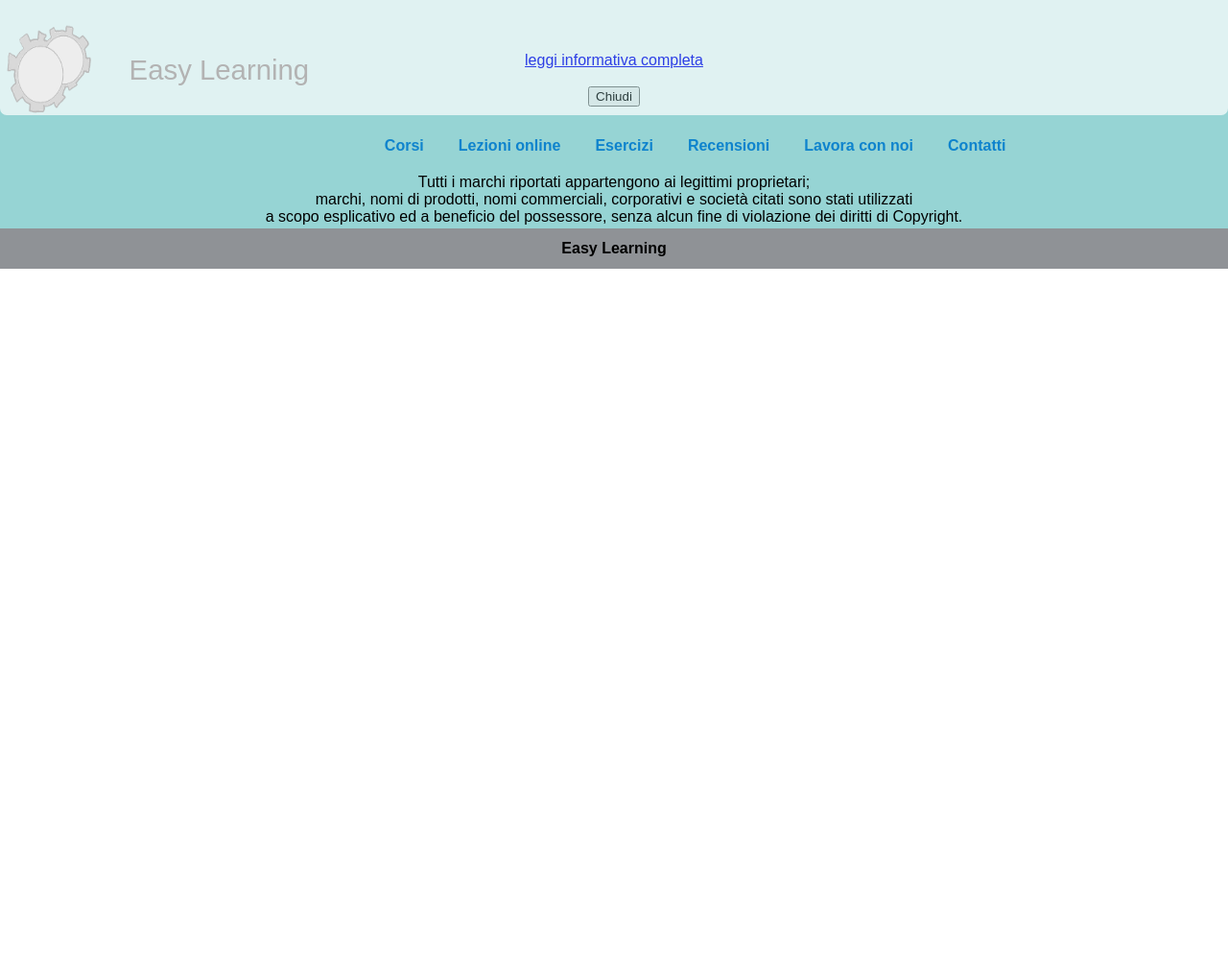
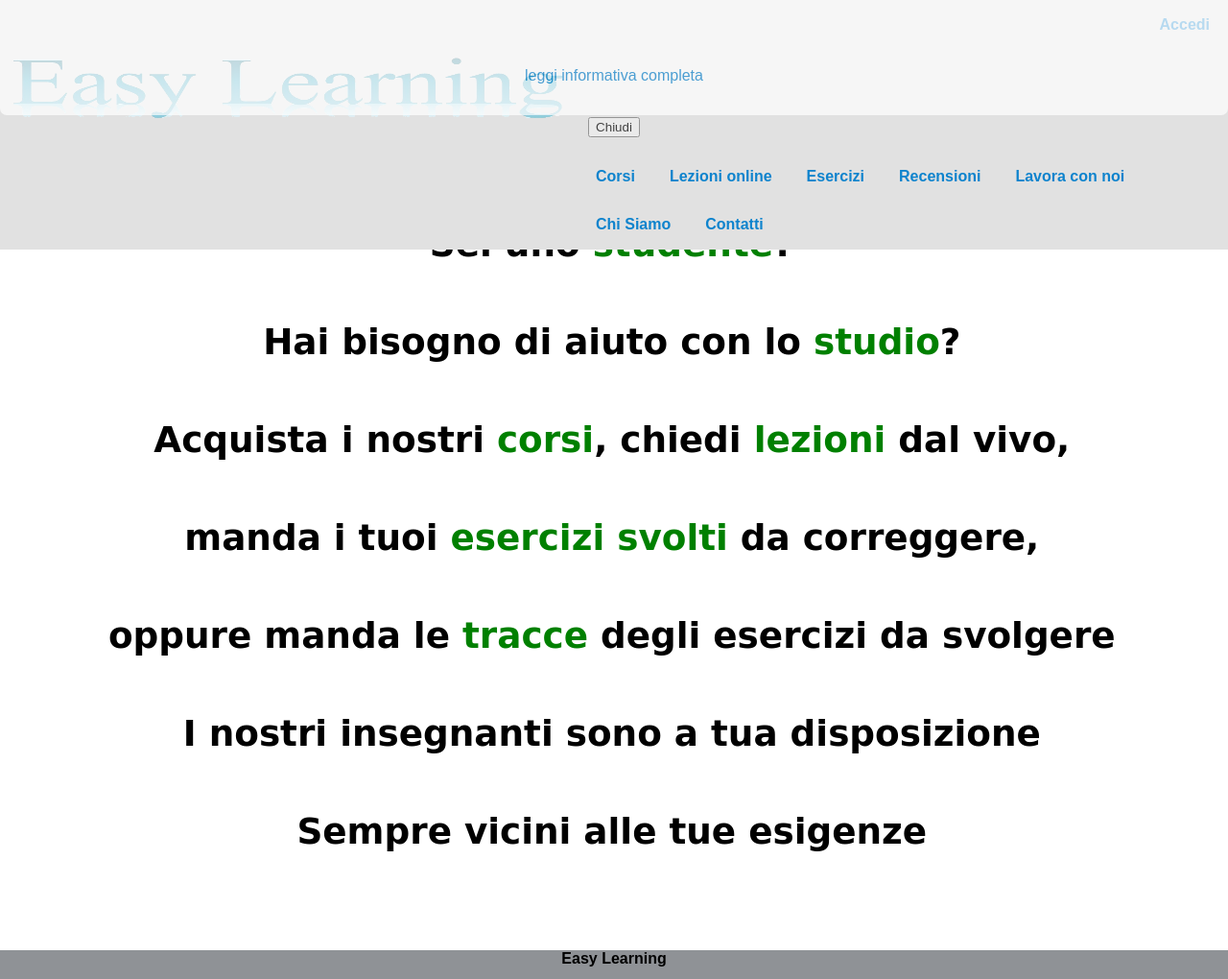
Before and after one commit to marchese89/lezioni-marchese, a PHP site: page / in a window 1280 px wide. Shown: the whole page at 96% size. Run offline with PHP 8.4, Linux system fonts and the light colour scheme.

Commit message:
creata home

```diff
--- a/fogliCSS/home.css
+++ b/fogliCSS/home.css
@@ -1,19 +1,27 @@
-
-
 /*stili per il layout fluido*/
-html,body{height: 100%; width:100%; margin: 0; padding: 0;overflow-x:auto;}
-body{font-family: arial,sans-serif;
-     height:100%;
+html, body {
+	height: 100%;
+	width: 100%;
+	margin: 0;
+	padding: 0;
+	overflow-x: auto;
 }
 
+body {
+	font-family: arial, sans-serif;
+	height: 100%;
+}
 
 /* css per MIE browsers */
-html {overflow-y: auto;}
-body {overflow-y: scroll;}
+html {
+	overflow-y: auto;
+}
 
+body {
+	overflow-y: scroll;
+}
 
-
-div#header{
+div#header {
 	/*position:relative;
     top:0;
     margin-left: auto;
@@ -25,35 +33,54 @@ div#header{
     font-size:14px;
     padding: 15px 15px 25px 15px;
 */
-    -moz-border-radius:7px 7px 0 0 ;
-    -webkit-border-radius:7px 7px 0 0;
-    border-radius:7px 7px 0 0;
-
+	-moz-border-radius: 7px 7px 0 0;
+	-webkit-border-radius: 7px 7px 0 0;
+	border-radius: 7px 7px 0 0;
 }
 
+h1, h2 {
+	margin: 0;
+	padding: 0
+}
 
-h1,h2{margin: 0;padding:0}
-h1{padding-left:10px;font: bold 3.3em/80px arial,sans-serif; text-align:center}
-h2{font: bold 2.5em/20px arial,sans-serif; text-align:center}
+h1 {
+	padding-left: 10px;
+	font: bold 3.3em/80px arial, sans-serif;
+	text-align: center
+}
+
+h2 {
+	font: bold 2.5em/20px arial, sans-serif;
+	text-align: center
+}
+
+header {
+	top: 0;
+	position: fixed;
+	top: 0;
+	width: 100%;
+	background-color: #e1e1e1
+}
+
+footer {
+	background-color: #8f9296;
+	text-align: center;
+	color: black;
+	position: fixed;
+	bottom: 0;
+	width: 100%;
+	height: 30px;
+}
 
 /*stili specifici per il layout*/
-
-
-
-
-div#mostraPagina{
-    *position:inherit;
-    *z-index:2;
+div#mostraPagina {
+	*position: inherit;
+	*z-index: 2;
 }
 
-
-
-
-
 .h4 {
-
 	background-repeat: no-repeat;
-    background-size:cover;
+	background-size: cover;
 	color: #0e83cd;
 	font-size: 14px;
 	font-weight: normal;
@@ -71,13 +98,11 @@ div#mostraPagina{
 	-webkit-border-radius: 3px;
 }
 
-
-.h4:hover{
-
+.h4:hover {
 	*border-bottom: 2px solid #0E9CFB;
 	border: 2px solid;
 	color: #0E9CFB;
-    -moz-text-decoration-color:#0E9CFB;
+	-moz-text-decoration-color: #0E9CFB;
 	margin-top: 3px;
 	margin-right: 3px;
 	margin-left: 3px;
@@ -85,7 +110,6 @@ div#mostraPagina{
 	border-radius: 3px;
 	-moz-border-radius: 3px;
 	-webkit-border-radius: 3px;
-
 }
 
 .testoNonSott:link, a:visited {
@@ -100,17 +124,15 @@ tr.rigatop {
 	border: solid;
 	border-width: 1px 0;
 	border-bottom: none;
-
 }
 
 tr.rigabott {
 	border: solid;
 	border-width: 1px 0;
 	border-top: none;
-
 }
 
-#cookie{
+#cookie {
 	position: fixed;
 	top: 0;
 	left: auto;
@@ -121,25 +143,33 @@ tr.rigabott {
 	opacity: 0.7;
 	width: 100%;
 	height: 120px;
-    text-align:center;
-    color:#ffffff;
+	text-align: center;
+	color: #ffffff;
 	display: none;
 }
 
 th, td {
-  background-color: #96D4D4;
+
 }
 
-.logo{
+.logo {
 	border-radius: 7px;
 	-webkit-border-radius: 7px;
 	-moz-border-radius: 7px;
 }
 
-
-.file_upload{
+.file_upload {
 	display: block;
 	visibility: hidden;
 	width: 0;
 	height: 0;
 }
+
+a {
+	color: #0e83cd;
+	display: inline-block;
+	font-size: 16px;
+	line-height: 50px;
+	padding: 0 18px;
+	text-decoration: none;
+}
--- a/fogliCSS/menu.css
+++ b/fogliCSS/menu.css
@@ -1,23 +1,22 @@
 @charset "UTF-8";
-#cssmenu ul,
-#cssmenu li,
-#cssmenu span,
-#cssmenu a {
+
+#cssmenu ul, #cssmenu li, #cssmenu span, #cssmenu a {
 	border: 0;
 	margin: 0;
 	padding: 0;
 	position: relative;
 }
+
 #cssmenu {
-
 	height: 50px;
 }
-#cssmenu:after,
-#cssmenu ul:after {
+
+#cssmenu:after, #cssmenu ul:after {
 	content: '';
 	display: block;
 	clear: both;
 }
+
 #cssmenu a {
 	color: #0e83cd;
 	display: inline-block;
@@ -26,67 +25,77 @@
 	padding: 0 18px;
 	text-decoration: none;
 }
+
 #cssmenu ul {
 	list-style: none;
 }
-#cssmenu > ul {
+
+#cssmenu>ul {
 	float: left;
 }
-#cssmenu > ul > li {
+
+#cssmenu>ul>li {
 	float: left;
+	align
+	=left;
 }
-#cssmenu > ul > li:first-child a {
+
+#cssmenu>ul>li:first-child a {
 
 }
-#cssmenu > ul > li.active a,
-#cssmenu > ul > li:hover > a {
+
+#cssmenu>ul>li.active a, #cssmenu>ul>li:hover>a {
+
+}
+
+#cssmenu>ul>li:hover>a {
+	background-color: #ffffff;
+}
 
 }
 #cssmenu .has-sub {
 	z-index: 1;
+}
 
+#cssmenu .has-sub:hover>ul {
+	display: block;
 }
-#cssmenu .has-sub:hover > ul {
-  display: block;
 
-}
 #cssmenu .has-sub ul {
 	display: none;
 	position: absolute;
-  width: 180px;
 	top: 100%;
 	left: 0;
+}
 
-}
 #cssmenu .has-sub ul li a {
 	color: #0e83cd;
 	display: block;
 	line-height: 100%;
 	padding: 14px 10px;
 	font-size: 16px;
+	background-color: #ffffff;
+}
 
+#cssmenu .has-sub ul li:hover a {
+	background-color: #c0c0c0;
+}
 
+#cssmenu .has-sub .has-sub:hover>ul {
+	display: block;
 }
-#cssmenu .has-sub ul li:hover a {
-background-color: #808080;
 
-}
-#cssmenu .has-sub .has-sub:hover > ul {
-  display: block;
-
-}
 #cssmenu .has-sub .has-sub ul {
 	display: none;
 	position: absolute;
 	left: 100%;
 	top: 0;
+}
+
+#cssmenu .has-sub .has-sub ul li a {
 
 }
-#cssmenu .has-sub .has-sub ul li a {
 
-
+#cssmenu .has-sub .has-sub ul li a:hover {
+	background-color: #0e83cd;
 }
-#cssmenu .has-sub .has-sub ul li a:hover {
-  background-color: #808080;
-
-}
--- /dev/null
+++ b/home.php
@@ -0,0 +1,20 @@
+<?php
+if (!$conn) {
+    header("Location: ../index.html");
+}
+?>
+
+<div>
+<table style="width: 100%; font-size: 28pt;font-family: cursive;">
+<tr style="height: 200px;align-content: center"><td><b></b></td></tr>
+<tr style="height: 100px;align-content: center"><td><b>Sei uno <font color="green">studente</font>?</b></td></tr>
+<tr style="height: 100px"><td><b>Hai bisogno di aiuto con lo <font color="green">studio</font>?</b><td></td></tr>
+<tr style="height: 100px"><td><b>Acquista i nostri <font color="green">corsi</font>, chiedi <font color="green">lezioni</font> dal vivo,</b><td></td></tr>
+<tr style="height: 100px"><td><b>manda i tuoi <font color="green">esercizi svolti</font> da correggere,</b><td></td></tr>
+<tr style="height: 100px"><td><b>oppure manda le <font color="green">tracce</font> degli esercizi da svolgere</b><td></td></tr>
+<tr style="height: 100px"><td><b>I nostri insegnanti sono a tua disposizione</b><td></td></tr>
+<tr style="height: 100px"><td><b>Sempre vicini alle tue esigenze</b><td></td></tr>
+<tr style="height: 100px"><td><b></b><td></td></tr>
+</table>
+
+</div>
--- a/index.php
+++ b/index.php
@@ -8,33 +8,9 @@ $_SESSION['user'] = '';
 
 if (empty($_SESSION['carrello'])) {
     $_SESSION['carrello'] = new Carrello();
-    $_SESSION['carrello']->setModPagamento("bonifico");
-    $_SESSION['mod_pagamento'] = "bonifico";
 }
 
 $pagina_interna = filter_input(INPUT_GET, "pagina");
-
-if ($pagina_interna == 'acquisti/vai_alla_cassa.php' && count($_SESSION['carrello']->contenuto()) == 0) {
-    header("Location: index.html");
-}
-
-if ($pagina_interna == 'clienti/preventivo2.php' && $_SESSION['pagina_preventivo'] != 'preventivo') {
-    header("Location: index.html");
-}
-if ($pagina_interna == 'clienti/preventivo3.php' && $_SESSION['pagina_preventivo'] != 'preventivo') {
-    header("Location: index.html");
-}
-if ($pagina_interna == 'clienti/utente.php' || $pagina_interna == 'clienti/ModDatiUtente.php' || $pagina_interna == 'clienti/modifica_dati_p.php' || $pagina_interna == 'clienti/cambia_pass.php' || $pagina_interna == 'clienti/Indirizzi.php' || $pagina_interna == 'acquisti/ordini_cliente.php' || $pagina_interna == 'clienti/newsletter.php') {
-    $cf_utente = $_SESSION['user'];
-    $sql = "SELECT * FROM cliente WHERE cf='$cf_utente'";
-    $res = $conn->query($sql);
-    if ($res->num_rows > 0) {
-        $row = $res->fetch_assoc();
-        if ($row['stato_account'] === '0') {
-            header("Location: index.php?pagina=clienti/attiva_account.php");
-        }
-    }
-}
 
 if ($_SESSION['user'] !== 'admin' && $pagina_interna === 'amministrazione/admin.php') {
     header("Location: index.html");
@@ -179,7 +70,7 @@ if ($_SESSION['user'] !== 'admin' && $pagina_interna === 'amministrazione/admin.
 
 
 </head>
-<body style="background-color: #ffffff;">
+<body>
 
 	<div id="cookie">
 		<br> Questo sito utilizza i cookie tecnici (indispensabili per il suo
@@ -190,76 +81,96 @@ if ($_SESSION['user'] !== 'admin' && $pagina_interna === 'amministrazione/admin.
 		<button onclick="accettaCookie()">Chiudi</button>
 
 	</div>
-
+	<header>
 		<table
-		style="border-radius: 7px 7px 7px 7px; vertical-align: middle; white-space: nowrap; background-color: #e6e6e6; margin-left: auto; margin-right: auto; position: relative; z-index: 1; top: 0; width: 100%; border: 3px solid black; border-width: 0; border-spacing: 0;">
-
-		<tr style="height: 20px;">
-			<td colspan="8"></td>
+			style="vertical-align: middle; white-space: nowrap; margin-left: auto; margin-right: auto; position: relative; z-index: 1; top: 0; width: 100%; border-width: 0; border-spacing: 0;">
+			<tr>
+				<td colspan=2></td>
+				<td align=right>
+			<?php
+if (empty($_SESSION['user'])) {
+    ?>
+    <a href="login.html"><b>Accedi</b></a>
+   <?php
+} else {
+    if ($_SESSION['user'] !== "admin") {
+        ?>
+        <a href="home-user.html"><b>Il mio profilo</b></a>
+        <?php
+    } else {
+        ?>
+        <a href="index.php?pagina=amministrazione/admin.php"><b>Il mio
+							profilo</b></a>
+        <?php
+    }
+}
+?>
+		</td>
 			</tr>
 			<tr>
-			<td style="margin-left: 0; align: center;"><a href="index.html"><img
-					src="images/logo.png" width="100" height="100" title="Home Page"
+				<td style="margin-left: 0; align: center;"><img
+						src="images/logo.png" width="600" height="100"
 						alt="img"></a></td>
-			<td style="font-size: 22pt;">Easy Learning</td>
-			<td colspan="6"></td>
+				<td colspan="4"></td>
 			</tr>
 			<tr>
 				<td colspan="2"></td>
 
-			<th style="font-size: 18pt">
+				<th style="font-size: 18pt;">
 					<div id="cssmenu">
 						<ul>
 							<li class='active has-sub'><a href="">Corsi</a>
 								<ul>
-								<li class='active has-sub'><a href="">Corso 1</a></li>
-								<li class='active has-sub'><a href="">Corso 2</a></li>
-								<li class='active has-sub'><a href="">Corso 3</a></li>
+									<li align=left><a href="">Scuole Superiori</a></li>
+									<li align=left><a href="">Università</a></li>
+									<li align=left><a href="">Corsi Extra</a></li>
 								</ul></li>
 						</ul>
 						<ul>
 							<li class='active has-sub'><a href="">Lezioni online</a></li>
 						</ul>
 						<ul>
-						<li class='active has-sub'><a href="">Esercizi</a></li>
+							<li class='active has-sub'><a href="">Esercizi</a>
+								<ul>
+									<li align=left class='active has-sub'><a href="">Esercizi
+											Svolti</a></li>
+									<li align=left><a href="">Svolgimento Esercizi</a></li>
+									<li align=left><a href="">Correzione Esercizi svolti</a></li>
+								</ul></li>
 						</ul>
 						<ul>
-						<li class='active has-sub'><a href="">Recensioni</a></li>
+							<li><a href="">Recensioni</a></li>
 						</ul>
 						<ul>
-						<li class='active has-sub'><a href="">Lavora con noi</a></li>
+							<li><a href="">Lavora con noi</a></li>
 						</ul>
 						<ul>
-						<li class='active has-sub'><a href="">Contatti</a></li>
+							<li><a href="">Chi Siamo</a></li>
+						</ul>
+						<ul>
+							<li><a href="">Contatti</a></li>
 						</ul>
 					</div>
 				</th>
 
 			</tr>
 
-		</th>
+		</table>
+	</header>
 
-		</tr>
-		<tr>
-			<th colspan="8" style="padding: 0; text-align: center">
-				<div id="mostraPagina"></div>
-			</th>
-		</tr>
-		<tr style="background-color: #fc5f1b">
-			<td colspan="8" style="height: 60px; text-align: center; padding: 0">
-				Tutti i marchi riportati appartengono ai legittimi proprietari;<br>
-				marchi, nomi di prodotti, nomi commerciali, corporativi e società
-				citati sono stati utilizzati<br> a scopo esplicativo ed a beneficio
-				del possessore, senza alcun fine di violazione dei diritti di
-				Copyright.
-			</td>
-		</tr>
-		<tr>
-			<th
-				style="background-color: #8f9296; text-align: center; height: 40px; color: black"
-				colspan="8">Easy Learning</th>
-		</tr>
+			<div id="mostraPagina" style="padding: 0; text-align: center">
+				<?php
+    if (empty($pagina_interna)) {
+        $pagina_interna = 'home.php';
+    }
+    try {
+        include $pagina_interna;
+    } catch (Exception $e) {}
+    ?>
+                </div>
 
-	</table>
+	<footer>
+		<b>Easy Learning</b>
+	</footer>
 </body>
 </html>
```
Also changed, not shown: other parts of index.php (+4 -89 lines), .htaccess (added), images/Logo_Sidis.jpg (deleted), images/Logo_conte.png (deleted), images/Logo_domo_arreda_facile.png (deleted), images/brico_logo.png (deleted), images/carrello.png (deleted), images/logo.png, images/logo_sinergy.png (deleted), images/logoo.png (deleted), images/nome_sito.png (deleted), images/pass.png (deleted), images/rinom.png (deleted), images/shop_icon.png (deleted), 2 more files. Lines whose indentation alone changed are shown as unchanged.
